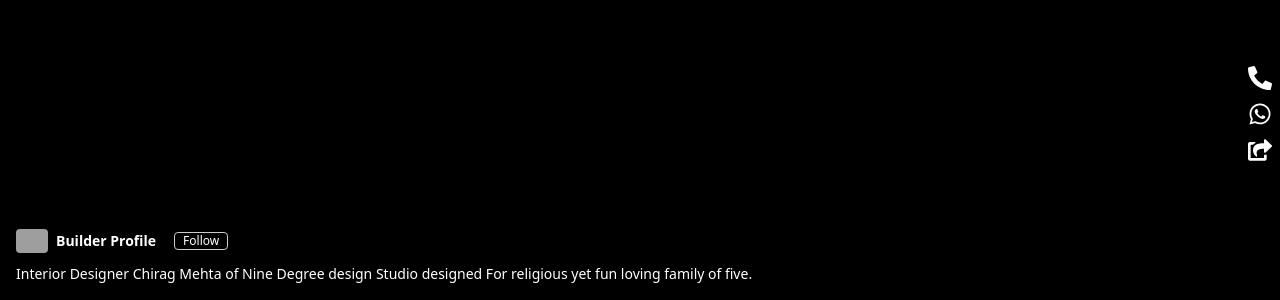
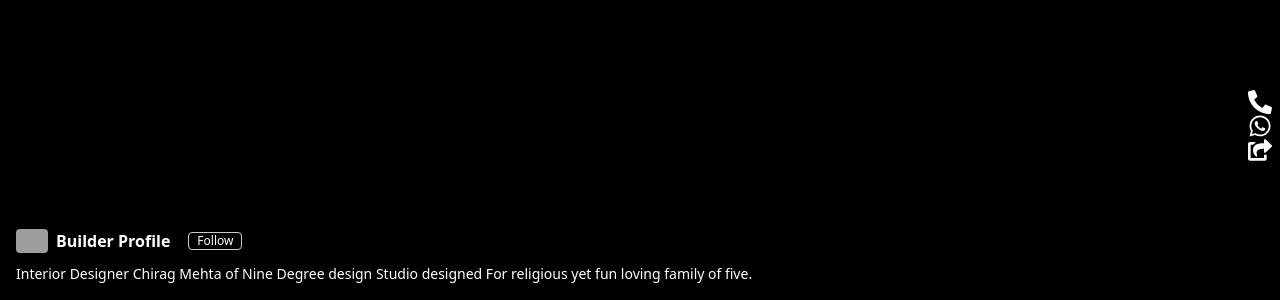
Before and after one commit to krisGuru/demo-poc, a Next.js app: page /mobile_view/1 in a window 1280 px wide. Shown: the part 500-800 px from the top of the page. Built offline with nearby package versions, Linux system fonts and the light colour scheme; grey boxes are pictures that could not be loaded.

Commit message:
Icons  & Follow button component changes

```diff
--- /dev/null
+++ b/src/components/ContactIcons.tsx
@@ -0,0 +1,14 @@
+import React from 'react'
+import { FaPhone, FaWhatsapp, FaShareSquare } from 'react-icons/fa'
+
+const Icons = () => {
+  return (
+    <>
+      <FaPhone className='text-2xl fa-phone' />
+      <FaWhatsapp className='text-2xl'/>
+      <FaShareSquare className='text-2xl' />
+    </>
+  )
+}
+
+export default Icons;
--- /dev/null
+++ b/src/components/FollowButton.tsx
@@ -0,0 +1,21 @@
+import React from 'react'
+
+const FollowButton = (
+  data: {
+    src: string;
+    description: string;
+    queue_order: { src: string; description: string }[];
+    title: string
+}
+) => {
+  return (
+    <>
+        <img src="https://cdn.iconscout.com/icon/free/png-256/free-avatar-370-456322.png" alt="" className='rounded w-8'/>
+        {/* <strong className='text-sm'>Builder Profile</strong> */}
+        <strong className='text-base'>{data.title}</strong>
+        <button className='text-xs p-0 px-2 rounded'>Follow</button>
+    </>
+  )
+}
+
+export default FollowButton
--- a/src/components/LoopVideo.tsx
+++ b/src/components/LoopVideo.tsx
@@ -3,6 +3,8 @@ import { FaVolumeUp, FaVolumeMute,
     FaPhone, FaWhatsapp, FaShareSquare } from 'react-icons/fa';
 import { MdRefresh } from 'react-icons/md';
 import { createRoot } from 'react-dom/client';
+import FollowButton from './FollowButton';
+import ContactIcons from './ContactIcons';
 
 const LoopVideo:React.FC<{
     data: {
@@ -56,11 +58,12 @@ const LoopVideo:React.FC<{
             <div className="video-cards relative">
               <div className='absolute' style={{zIndex: 1000}}>
                 <div className='relative flex gap-2 items-center text-white m-3 text-shadow'>
-                  <img src="https://cdn.iconscout.com/icon/free/png-256/free-avatar-370-456322.png" alt="" className='rounded w-12'/>
+                  {/* <img src="https://cdn.iconscout.com/icon/free/png-256/free-avatar-370-456322.png" alt="" className='rounded w-12'/>
                   <strong className='text-base'>{data.title}</strong>
                   <button className='text-base p-1 px-3 rounded-md text-shadow'>
                     <span className='text-shadow'>Follow</span>
-                  </button>
+                  </button> */}
+                  <FollowButton src={''} description={''} queue_order={[]} title={data.title}/>
                 </div>
               </div>
               <div className='relative w-full flex justify-center align-middle' style={{minHeight: '600px'}}>
@@ -96,9 +99,10 @@ const LoopVideo:React.FC<{
                 Get Quote
               </a>
               <div style={{display:"flex", gap: "1rem", marginTop: "1rem", marginLeft: "1rem"}}>
-                <FaPhone className='text-2xl fa-phone' />
+                {/* <FaPhone className='text-2xl fa-phone' />
                 <FaWhatsapp className='text-2xl'/>
-                <FaShareSquare className='text-2xl' />
+                <FaShareSquare className='text-2xl' /> */}
+                <ContactIcons/>
               </div>
             </div>
             <div className="video-description text-black"> {/* Description container */}
--- a/src/pages/mobile_view/[id].tsx
+++ b/src/pages/mobile_view/[id].tsx
@@ -1,10 +1,13 @@
 
+import FollowButton from '@/components/FollowButton';
 import './../../app/globals.css';
 import { useRouter } from 'next/router';
 import React, { useRef, useState, useEffect } from 'react';
 import { FaArrowRight, FaArrowLeft,
-  FaPhone, FaWhatsapp, FaShareSquare } from 'react-icons/fa';
+  FaPhone, FaWhatsapp, FaShareSquare,
+  FaIcons} from 'react-icons/fa';
 import { useSwipeable } from 'react-swipeable';
+import ContactIcons from '@/components/ContactIcons';
 
 const FullvideoPlayer: React.FC = () => {
 
@@ -107,15 +110,16 @@ const FullvideoPlayer: React.FC = () => {
                 onTouchStart={handleTouchVideo}
               />
               <div className="absolute right-0 p-2 text-shadow" style={{ bottom: '130px'}}>
-                <FaPhone className="text-2xl text-white align-center fa-phone" />
+                <div className='text-white mt-3'>
+                <ContactIcons/>
+                </div>
+                {/* <FaPhone className="text-2xl text-white align-center fa-phone" />
                 <FaWhatsapp className="text-2xl text-white  mt-3" />
-                <FaShareSquare className="text-2xl text-white mt-3" />
+                <FaShareSquare className="text-2xl text-white mt-3" /> */}
               </div>
               <div className="absolute bottom-0 left-0 p-4 text-white text-shadow">
                 <div className='flex gap-2 items-center'>
-                  <img src="https://cdn.iconscout.com/icon/free/png-256/free-avatar-370-456322.png" alt="" className='rounded w-8'/>
-                  <strong className='text-sm'>Builder Profile</strong>
-                  <button className='text-xs p-0 px-2 rounded'>Follow</button>
+                <FollowButton src={''} description={''} queue_order={[]} title={'Builder Profile'} />
                 </div>
                 <p className='text-sm mt-1'>{queueOrder[currentVideoIndex].description}</p>
               </div>
```
